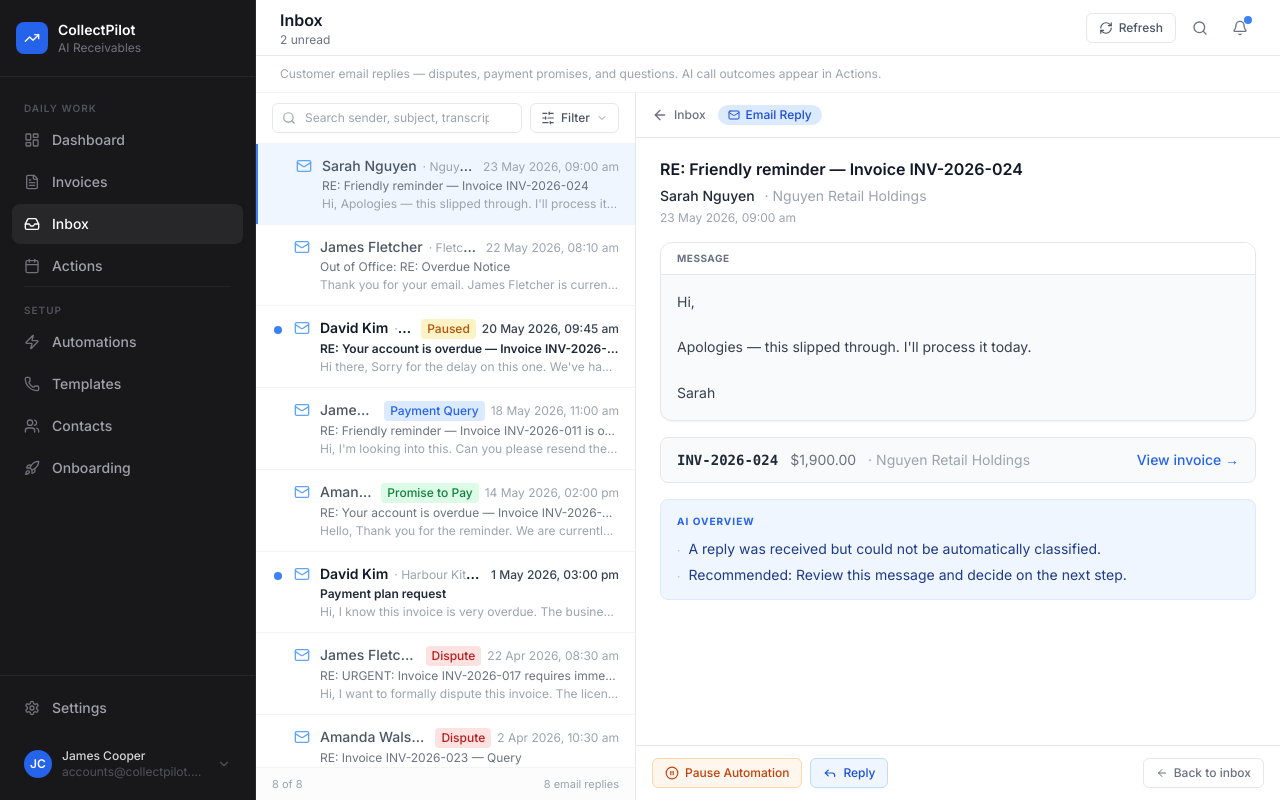
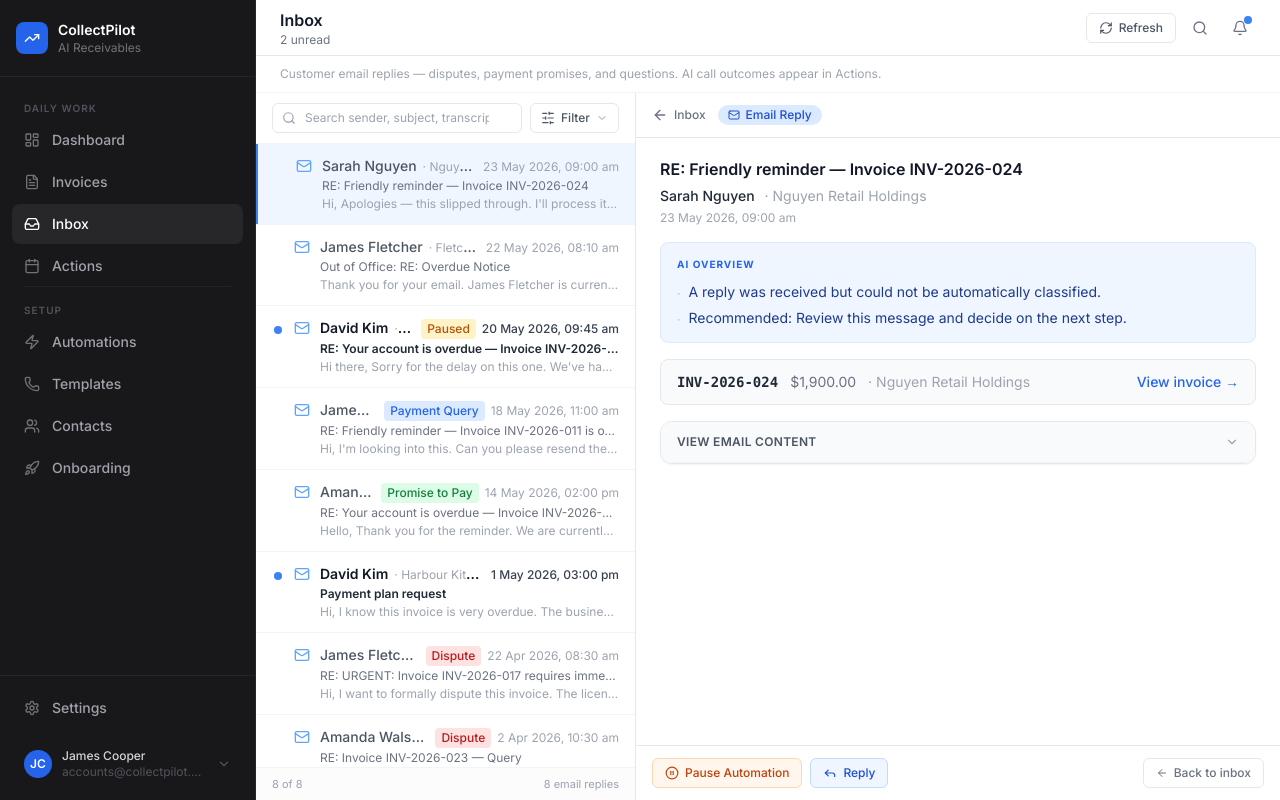
Before and after one commit to juanb-systems/RTW---Prototype-Invoice-Follow-up-Software, a Next.js app: page /inbox in a window 1280 px wide. Both pictures are taken after a click on the element 445 px from the left and 183 px from the top of the page. Built offline with nearby package versions, Linux system fonts and the light colour scheme.

Commit message:
Inbox: AI Overview first, email content in accordion — per James' request (v2.63.0)

```diff
--- a/app/inbox/page.tsx
+++ b/app/inbox/page.tsx
@@ -243,7 +243,7 @@ function MessageDetail({
   const [replyText, setReplyText]     = useState("");
   const [pausing, setPausing]         = useState(false);
   const [replying, setReplying]       = useState(false);
-  // showContent removed — email/transcript always visible below AI Overview
+  const [showContent, setShowContent] = useState(false);  // collapsed by default per James' request
 
   const isCall      = message.type === "call";
   const isVoicemail = message.callStatus === "voicemail";
@@ -326,7 +326,7 @@ function MessageDetail({
       {/* ── Scrollable content ── */}
       <div className="flex-1 overflow-y-auto px-4 sm:px-6 py-5 space-y-4">
 
-        {/* 1. Subject + sender + date — first thing to read */}
+        {/* 1. Subject + sender + date */}
         <div>
           <h2 className="text-base font-semibold text-gray-900 leading-snug mb-1.5">
             {message.subject}
@@ -340,22 +340,10 @@ function MessageDetail({
           <p className="text-xs text-gray-400 mt-1">{formatDateTime(message.receivedAt)}</p>
         </div>
 
-        {/* 2. Message body / transcript — read the actual content next */}
-        <div className="rounded-xl border border-gray-200 bg-gray-50 shadow-sm overflow-hidden">
-          <div className="border-b border-gray-200 px-4 py-2 bg-white">
-            <p className="text-[10px] font-bold text-gray-500 uppercase tracking-wider">
-              {isCall ? "Call Transcript" : "Message"}
-            </p>
-          </div>
-          <div className="px-4 py-4">
-            {isCall
-              ? <TranscriptView text={message.transcript || message.body} />
-              : <p className="text-sm text-gray-700 whitespace-pre-wrap leading-relaxed">{message.body}</p>
-            }
-          </div>
-        </div>
+        {/* 2. AI Overview — FIRST per James' request: summary before raw content */}
+        <AIOverview message={message} />
 
-        {/* 3. Invoice link — quick reference below the message */}
+        {/* 3. Invoice link */}
         {message.invoice && (
           <div className="flex items-center justify-between rounded-lg border border-gray-200 bg-gray-50 px-4 py-3">
             <div className="flex items-center gap-3 min-w-0">
@@ -374,8 +362,26 @@ function MessageDetail({
           </div>
         )}
 
-        {/* 4. AI Overview — analysis after reading the message */}
-        <AIOverview message={message} />
+        {/* 4. Message body / transcript — collapsed accordion per James' request */}
+        <div className="rounded-xl border border-gray-200 bg-white shadow-sm overflow-hidden">
+          <button
+            onClick={() => setShowContent(v => !v)}
+            className="w-full flex items-center justify-between px-4 py-3 bg-gray-50 hover:bg-gray-100 transition-colors text-left border-b border-gray-100"
+          >
+            <span className="text-xs font-semibold text-gray-600 uppercase tracking-wide">
+              {isCall ? "View call transcript" : "View email content"}
+            </span>
+            <ChevronDown className={`h-3.5 w-3.5 text-gray-400 flex-shrink-0 transition-transform ${showContent ? "rotate-180" : ""}`} />
+          </button>
+          {showContent && (
+            <div className="px-4 py-4 bg-gray-50">
+              {isCall
+                ? <TranscriptView text={message.transcript || message.body} />
+                : <p className="text-sm text-gray-700 whitespace-pre-wrap leading-relaxed">{message.body}</p>
+              }
+            </div>
+          )}
+        </div>
 
         {/* 5. Status alert — only if critical */}
         {statusItems.length > 0 && (
--- a/package.json
+++ b/package.json
@@ -1,6 +1,6 @@
 {
   "name": "collectpilot-prototype",
-  "version": "2.62.0",
+  "version": "2.63.0",
   "private": true,
   "scripts": {
     "dev": "next dev",
```
Also changed, not shown: 1 other file (tests, documents, lock files or other folders).
